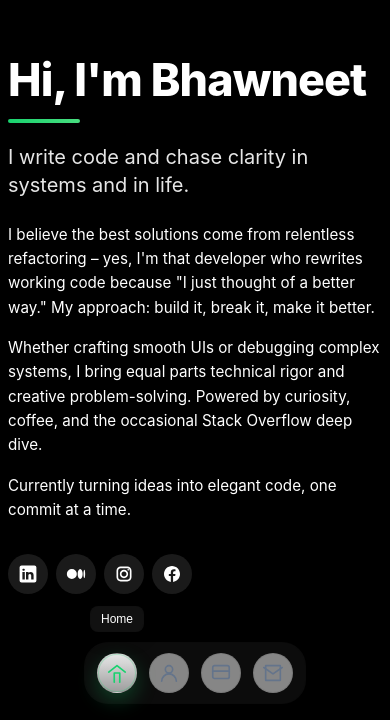
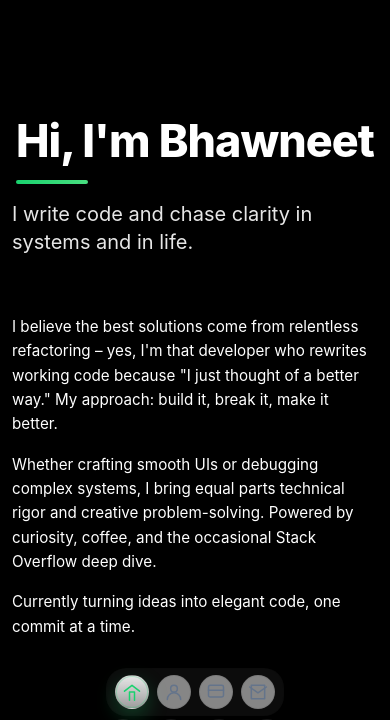
Before and after one commit to bhawneetkaur09/portfolio-website, a React (Create React App) app: page / in a window 390 px wide. Shown: the part 116-836 px from the top of the page. Built offline with nearby package versions, Linux system fonts and the light colour scheme.

Commit message:
improving UI

```diff
--- a/src/App.css
+++ b/src/App.css
@@ -58,6 +58,15 @@ html {
   transition: all 0.3s ease;
   overflow-y: auto;
   height: auto;
+}
+
+/* Respect device safe areas (iOS notch) */
+@supports (padding: max(0px)) {
+  .App-main {
+    padding-bottom: max(120px, env(safe-area-inset-bottom));
+    padding-left: max(0px, env(safe-area-inset-left));
+    padding-right: max(0px, env(safe-area-inset-right));
+  }
 }
 
 .App-main {
@@ -181,6 +190,9 @@ html {
     margin-bottom: 1.5rem; /* Reduced mobile margin */
     font-size: clamp(1.5rem, 4vw, 2rem);
   }
+  .App-main {
+    gap: 36px;
+  }
 }
 
 @media (max-width: 480px) {
@@ -192,6 +204,9 @@ html {
   .section-title {
     font-size: 1.5rem;
     margin-bottom: 1rem;
+  }
+  .App-main {
+    gap: 28px;
   }
 }
 
--- a/src/index.css
+++ b/src/index.css
@@ -11,3 +11,15 @@ code {
   font-family: source-code-pro, Menlo, Monaco, Consolas, 'Courier New',
     monospace;
 }
+
+/* Global helpers */
+html {
+  scroll-behavior: smooth;
+}
+
+/* Make space for fixed bottom dock on tiny screens when no App scope present */
+@supports (padding: max(0px)) {
+  body {
+    padding-bottom: max(0px, env(safe-area-inset-bottom));
+  }
+}
--- a/src/molecules/DockNav/dockNav.css
+++ b/src/molecules/DockNav/dockNav.css
@@ -71,6 +71,13 @@
 }
 
 @media (max-width: 640px) {
-  .dock-inner { gap: 12px; padding: 10px 12px; }
-  .dock-item { width: 40px; height: 40px; }
+  .dock { bottom: max(12px, env(safe-area-inset-bottom)); }
+  .dock-inner { gap: 10px; padding: 8px 10px; border-radius: 20px; }
+  .dock-item { width: 38px; height: 38px; }
 }
+
+@media (max-width: 390px) {
+  .dock-inner { gap: 8px; padding: 6px 8px; }
+  .dock-item { width: 34px; height: 34px; }
+  .dock-label { display: none; }
+}
--- a/src/molecules/Slider/slider.css
+++ b/src/molecules/Slider/slider.css
@@ -66,3 +66,15 @@
 .total-items {
   opacity: 0.7;
 }
+
+/* Touch-friendly adjustments */
+@media (hover: none) and (pointer: coarse) {
+  .slider-control { padding: 14px; }
+  .slider-dots { bottom: 14px; gap: 8px; }
+  .slider-counter { bottom: 14px; right: 14px; }
+}
+
+@media (max-width: 480px) {
+  .slider-control.prev { left: 6px; }
+  .slider-control.next { right: 6px; }
+}
--- a/src/pages/HomePage/HomePage.tsx
+++ b/src/pages/HomePage/HomePage.tsx
@@ -1,4 +1,4 @@
-import React from 'react';
+import React, { useEffect, useState } from 'react';
 import SocialLinks from "../../molecules/SocialLinks/SocialLinks";
 import {
   AUTHOR_NAME,
@@ -9,6 +9,20 @@ import {
 import "./homePage.css";
 
 const HomePage: React.FC = () => {
+  const [showAbout, setShowAbout] = useState(false);
+
+  useEffect(() => {
+    const onScroll = () => {
+      if (window.scrollY > 60) {
+        setShowAbout(true);
+      }
+    };
+    // In case user lands mid-page or refreshes
+    onScroll();
+    window.addEventListener('scroll', onScroll, { passive: true });
+    return () => window.removeEventListener('scroll', onScroll);
+  }, []);
+
   return (
     <main className="home-page">
       <section className="hero-content">
@@ -16,13 +30,15 @@ const HomePage: React.FC = () => {
           {GREETING} {AUTHOR_NAME}
         </h1>
         <p className="hero-subtitle">{AUTHOR_DESCRIPTION}</p>
-        <section className="about-author">
+        {showAbout && (
+          <section className="about-author" aria-hidden={!showAbout}>
             {ABOUT_AUTHOR.map((line: string, index: number) => (
               <p key={index} className="about-line">
                 {line}
               </p>
             ))}
           </section>
+        )}
         <footer className="hero-cta">
           <SocialLinks />
         </footer>
--- a/src/pages/HomePage/homePage.css
+++ b/src/pages/HomePage/homePage.css
@@ -4,6 +4,20 @@
   align-items: center;
   justify-content: center;
   flex-direction: column;
+  min-height: 100vh;
+}
+
+.hero-content {
+  width: 100%;
+  max-width: 1100px;
+  margin: 0 auto;
+  padding: 2.5rem 1.5rem;
+  position: relative;
+  min-height: 100%;
+  display: flex;
+  flex-direction: column;
+  align-items: center;
+  justify-content: center;
 }
 
 .hero-title {
@@ -33,10 +47,13 @@
   line-height: 1.4;
   animation: subtitleFadeIn 1s ease-out 0.4s forwards;
   opacity: 0;
+  margin: 0 auto 1.25rem;
+  max-width: 780px;
 }
 
 .about-author {
   max-width: 750px;
+  margin: 0 auto;
 }
 
 .about-line {
@@ -69,6 +86,7 @@
   margin-top: 3rem;
   display: flex;
   gap: 1.5rem;
+  justify-content: center;
 }
 
 .hero-title:hover { transform: translateY(-1px); transition: transform 0.2s ease; }
@@ -148,7 +166,8 @@
 @media (max-width: 768px) {
   .hero-content {
     max-width: 100%;
-    padding: 1.5rem 0.5rem;
+    padding: 2rem 1rem;
+    min-height: calc(100vh - 120px);
   }
 
   .about-author {
@@ -162,14 +181,15 @@
   }
 
   .hero-cta {
-    margin-top: 2.5rem;
+    margin-top: 2rem;
     gap: 1rem;
   }
 }
 
 @media (max-width: 480px) {
   .hero-content {
-    padding: 1rem 0.5rem;
+    padding: 1.25rem 0.75rem;
+    min-height: calc(100vh - 120px);
   }
 
   .hero-title {
```
Lines whose indentation alone changed are shown as unchanged.
